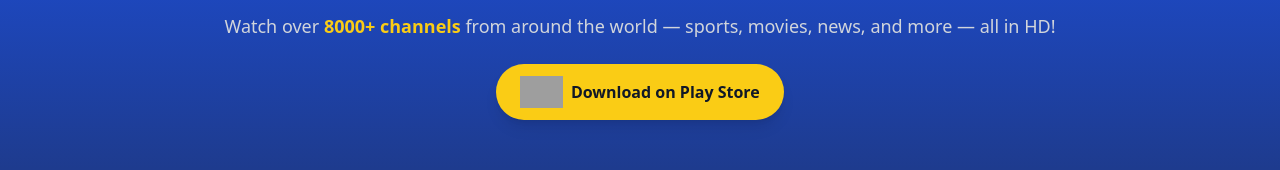
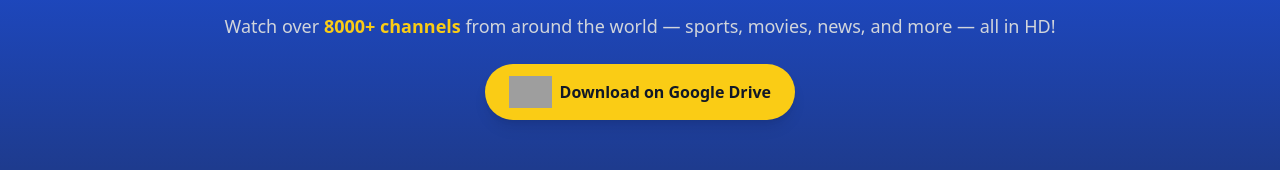
Before and after one commit to nexuswhitehat/nexus-iptv, a website: page index.html in a window 1280 px wide. Shown: the part 180-350 px from the top of the page. Drawn offline with nearby package versions, Linux system fonts and the light colour scheme; grey boxes are pictures that could not be loaded.

Commit message:
Update index.html
download link changes

```diff
--- a/index.html
+++ b/index.html
@@ -28,7 +28,7 @@
     </p>
     <a href="https://drive.google.com/file/d/1R34_GR6WRqsNSfwUdxIjQ83gqzDy2Hiv/view?usp=drive_link" class="bg-yellow-400 hover:bg-yellow-500 text-gray-900 font-semibold py-3 px-6 rounded-full inline-flex items-center shadow-lg transition">
       <img src="https://upload.wikimedia.org/wikipedia/commons/1/12/Google_Drive_icon_%282020%29.svg" alt="Play Store" class="h-8 mr-2" />
-      Download on Play Store
+      Download on Google Drive
     </a>
   </section>
 
@@ -58,8 +58,8 @@
       Nexus IPTV brings a great experience browsing all TV channels with smooth navigation,
       clean design, and optimized landscape view for immersive watching.
     </p>
-    <a href="https://play.google.com/store/apps/details?id=com.nexuswhitehat.nexusiptv" class="bg-yellow-400 hover:bg-yellow-500 text-gray-900 font-semibold py-3 px-6 rounded-full inline-flex items-center shadow-lg transition">
-      <img src="https://upload.wikimedia.org/wikipedia/commons/7/78/Google_Play_Store_badge_EN.svg" alt="Play Store" class="h-8 mr-2" />
+    <a href="https://drive.google.com/file/d/1R34_GR6WRqsNSfwUdxIjQ83gqzDy2Hiv/view?usp=drive_link" class="bg-yellow-400 hover:bg-yellow-500 text-gray-900 font-semibold py-3 px-6 rounded-full inline-flex items-center shadow-lg transition">
+      <img src="https://upload.wikimedia.org/wikipedia/commons/1/12/Google_Drive_icon_%282020%29.svg" alt="Play Store" class="h-8 mr-2" />
       Get the App Now
     </a>
   </section>
```
